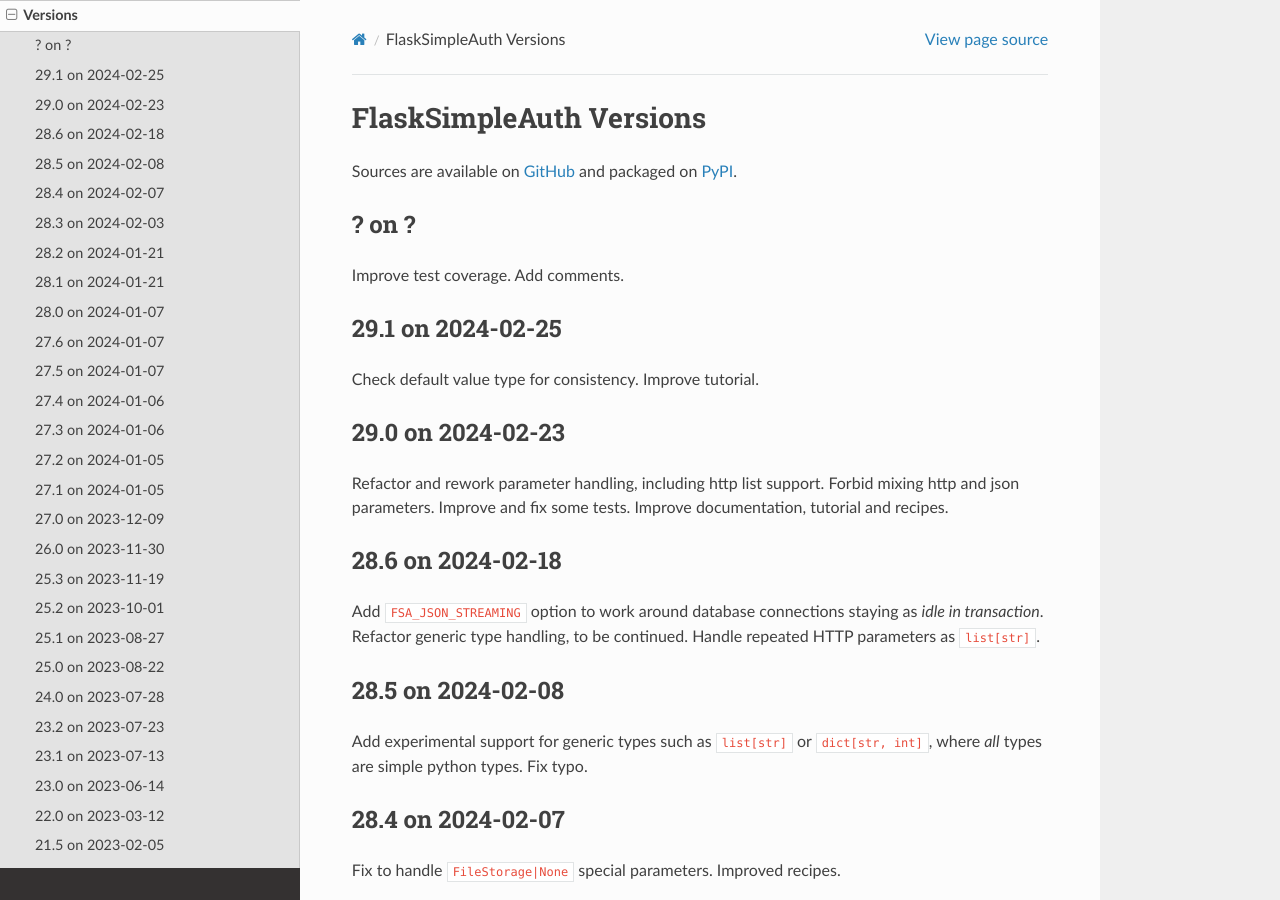
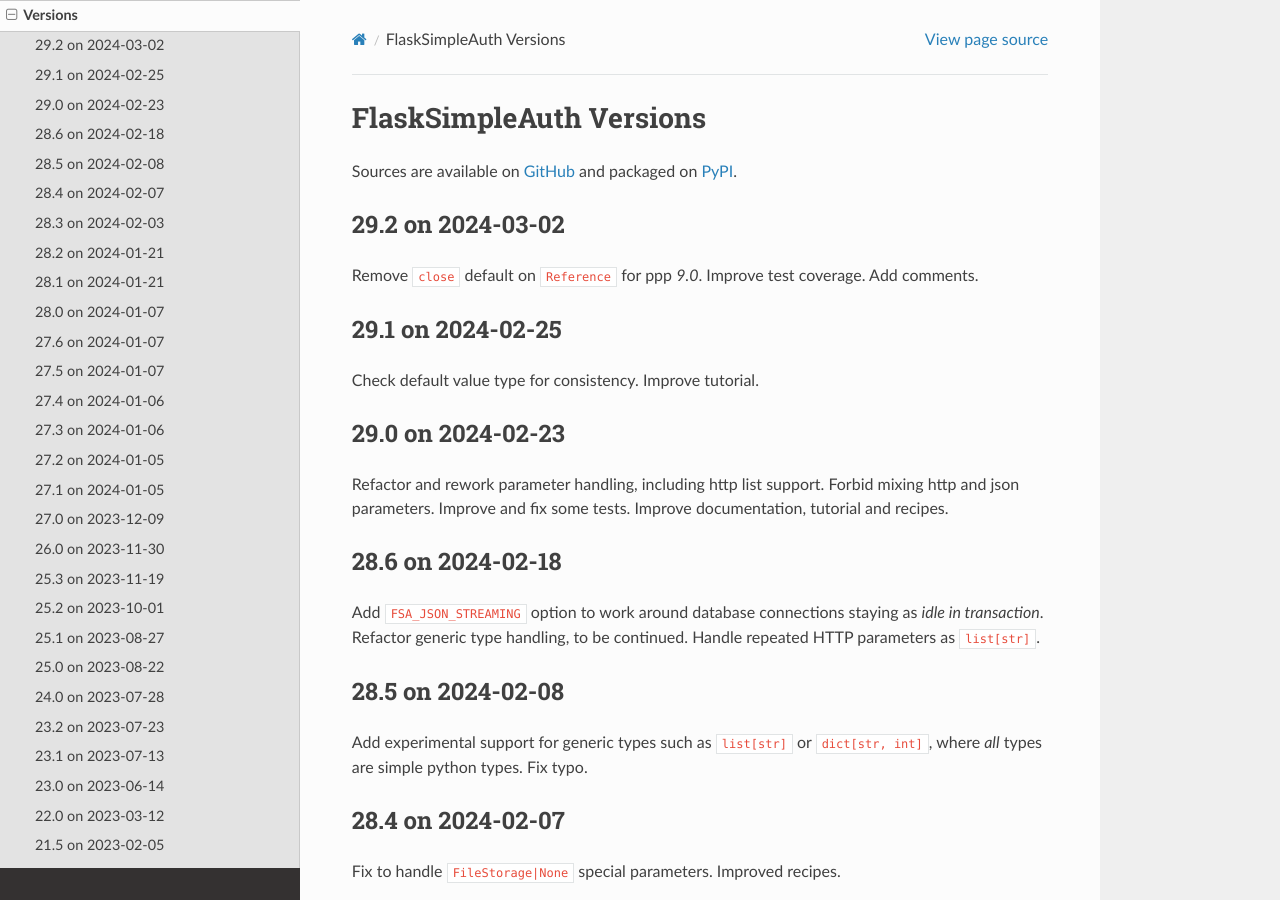
Before and after one commit to zx80/flask-simple-auth, a Sphinx documentation site: the page built from docs/VERSIONS.md, in a window 1280 px wide and 900 px high. Built offline with Sphinx 7.4.7 and the Read the Docs theme 2.0.0, drawn with Linux system fonts in a browser that asks for light colours; pages that are not in the unit, such as notebooks, are missing from menus.

Commit message:
v29.2 minor change for proxy-pattern-pool 9.0.

````diff
--- a/FlaskSimpleAuth.py
+++ b/FlaskSimpleAuth.py
@@ -494,8 +494,8 @@
     This is a very thin wrapper around ProxyPatternPool Proxy class.
     """
 
-    def __init__(self, *args, close: str|None = "close", **kwargs):
-        super().__init__(*args, close=close, **kwargs)
+    def __init__(self, *args, **kwargs):
+        super().__init__(*args, **kwargs)
 
 
 class Flask(flask.Flask):
--- a/docs/TUTORIAL.md
+++ b/docs/TUTORIAL.md
@@ -109,7 +109,7 @@
 
 {
   "msg": "hello",
-  "version": "29.1"
+  "version": "29.2"
 }
 ```
 
--- a/docs/VERSIONS.md
+++ b/docs/VERSIONS.md
@@ -3,8 +3,9 @@
 Sources are available on [GitHub](https://github.com/zx80/flask-simple-auth)
 and packaged on [PyPI](https://pypi.org/project/FlaskSimpleAuth/).
 
-## ? on ?
+## 29.2 on 2024-03-02
 
+Remove `close` default on `Reference` for ppp _9.0_.
 Improve test coverage.
 Add comments.
 
--- a/pyproject.toml
+++ b/pyproject.toml
@@ -4,7 +4,7 @@
 
 [project]
 name = "FlaskSimpleAuth"
-version = "29.1"
+version = "29.2"
 authors = [ { name = "Fabien Coelho", email = "flask.auth@coelho.net" } ]
 description = "Simple authentication, authorization and parameters for Flask, emphasizing configurability"
 readme = "README.md"
````
